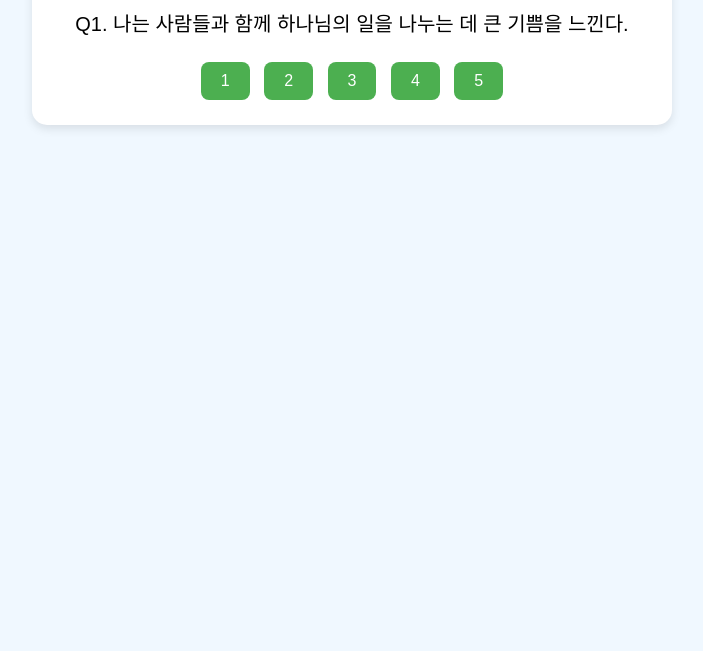
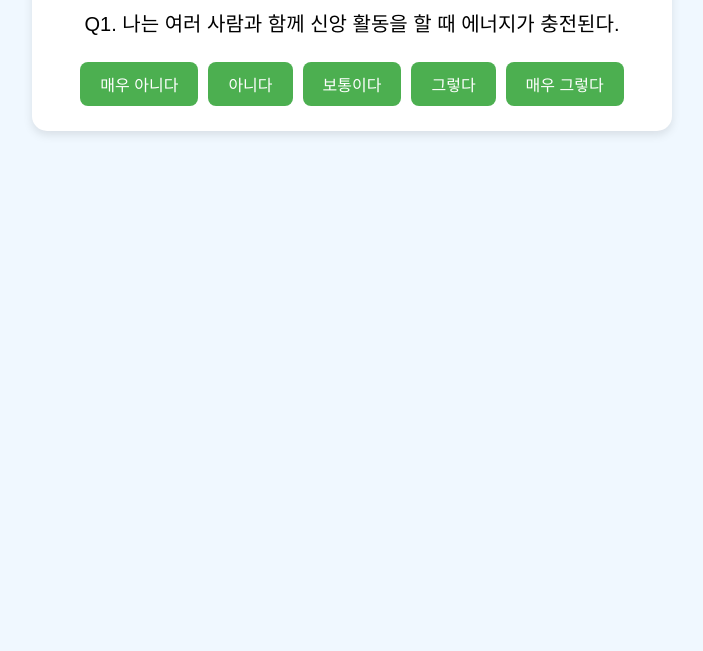
Before and after one commit to sizips32/BiblicalMBT, a plain HTML site: page adult_survey.html in a window 1280 px wide. Shown: the part 149-800 px from the top of the page, without its empty margins (288-991 px from the left). Drawn offline with Linux system fonts and the light colour scheme.

Commit message:
성인용 설문 5지선다형 버튼 텍스트 개선 및 문항 변별력 강화

```diff
--- a/adult_survey.html
+++ b/adult_survey.html
@@ -43,42 +43,50 @@
   <div class="container">
     <h1>성인용 성경적 MBTI 설문</h1>
     <div class="question" id="question-box">질문을 불러오는 중입니다...</div>
-    <div class="scale-buttons">
-      <button onclick="submitAnswer(1)">1</button>
-      <button onclick="submitAnswer(2)">2</button>
-      <button onclick="submitAnswer(3)">3</button>
-      <button onclick="submitAnswer(4)">4</button>
-      <button onclick="submitAnswer(5)">5</button>
-    </div>
+    <div class="scale-buttons"></div>
   </div>
 
   <script>
     const questions = [
-      "나는 사람들과 함께 하나님의 일을 나누는 데 큰 기쁨을 느낀다.",
-      "나는 조용히 성경을 묵상하며 하나님과 깊이 교제하는 시간을 소중히 여긴다.",
-      "나는 교회 모임이나 소그룹 활동에 자주 적극적으로 참여하려고 한다.",
-      "나는 혼자 있는 시간을 통해 내 믿음을 정리하고 하나님께 더 가까이 간다.",
-      "나는 복음을 다른 사람과 자연스럽게 나누는 것을 좋아한다.",
-      "나는 하나님과의 개인적인 대화를 통해 큰 위로를 받는다.",
-      "나는 오늘 주어진 사소한 일에도 하나님의 뜻을 발견하려고 한다.",
-      "나는 미래에 대한 하나님의 비전과 계획을 상상하며 기도하는 것을 좋아한다.",
-      "나는 눈에 보이는 작은 일에 충성하는 것이 중요하다고 생각한다.",
-      "나는 하나님의 뜻을 더 깊이 깨닫기 위해 상상력과 묵상을 사용한다.",
-      "나는 실제로 실행 가능한 계획을 세워 신앙을 실천하는 것을 선호한다.",
-      "나는 성령께서 인도하시는 새로운 길을 기대하며 열린 마음을 갖는다.",
-      "나는 신앙생활에서도 무엇이 옳고 그른지를 먼저 분별하려 한다.",
-      "나는 사랑과 긍휼로 사람들을 이해하고 품는 것이 중요하다고 믿는다.",
-      "나는 성경 말씀의 기준에 따라 상황을 이성적으로 판단하려 한다.",
-      "나는 사람의 아픔을 함께 느끼며 위로하는 것에 마음이 움직인다.",
-      "나는 진리를 지키기 위해 때로는 단호한 결정을 내릴 수 있다.",
-      "나는 사람들의 연약함을 감싸 안아야 한다고 생각한다.",
-      "나는 신앙생활에서도 계획을 세워 꾸준히 실천하는 편이다.",
-      "나는 성령의 인도하심을 따라 유연하게 계획을 바꾸는 것이 중요하다고 믿는다.",
-      "나는 하나님께 드리는 예배나 봉사에 있어 정해진 순서를 중요시한다.",
-      "나는 하나님의 뜻에 민감하게 반응하며 새로운 방향을 기쁘게 받아들인다.",
-      "나는 일의 마무리를 중요하게 여기며 책임감 있게 행동한다.",
-      "나는 계획보다 하나님께서 주시는 기회를 따라 믿음으로 순종하려고 한다."
+      "나는 여러 사람과 함께 신앙 활동을 할 때 에너지가 충전된다.",
+      "조용한 환경에서 깊이 묵상하며 하나님과 교제하는 시간이 나에게 중요하다.",
+      "새로운 사람을 만나는 것이 신앙 성장에 도움이 된다고 느낀다.",
+      "혼자만의 시간을 통해 내 믿음을 점검하고 성장한다.",
+      "복음을 전할 때 자연스럽고 적극적으로 나서게 된다.",
+      "개인적으로 하나님께 기도하고 말씀을 묵상하는 시간이 꼭 필요하다.",
+      "현재 내게 주어진 일상 속에서 하나님의 뜻을 찾으려고 노력한다.",
+      "미래에 대한 하나님의 비전과 인도하심을 자주 상상한다.",
+      "작은 일에도 신실하게 임하는 것이 신앙인의 자세라고 생각한다.",
+      "상상력과 영적 통찰을 통해 하나님의 뜻을 더 깊이 이해하려 한다.",
+      "실행 가능한 계획을 세워 신앙을 실천하는 편이다.",
+      "계획보다는 성령의 인도하심에 따라 즉흥적으로 움직일 때가 많다.",
+      "신앙생활에서 옳고 그름을 분명하게 구분하려 한다.",
+      "사람들의 감정과 상황에 공감하며 배려하는 것이 중요하다.",
+      "성경 말씀을 기준 삼아 이성적으로 판단하려 한다.",
+      "다른 이의 아픔에 함께 공감하고 위로하려 노력한다.",
+      "진리와 원칙을 지키기 위해 단호하게 행동할 수 있다.",
+      "사람들의 약점을 감싸 안고 이해하려 한다.",
+      "계획을 세우고 그에 따라 꾸준히 실천하는 것을 선호한다.",
+      "계획이 바뀌더라도 유연하게 받아들이고 순종한다.",
+      "예배나 봉사에서 정해진 순서와 규칙을 중요하게 생각한다.",
+      "하나님의 뜻에 민감하게 반응하며 새로운 시도에 열려 있다.",
+      "주어진 일을 끝까지 책임감 있게 완수하려 한다.",
+      "계획보다 하나님께서 주시는 기회에 믿음으로 순종하는 편이다."
     ];
+
+    const scaleLabels = ["매우 아니다", "아니다", "보통이다", "그렇다", "매우 그렇다"];
+
+    function renderScaleButtons() {
+      const scaleDiv = document.querySelector('.scale-buttons');
+      scaleDiv.innerHTML = '';
+      scaleLabels.forEach((label, idx) => {
+        const btn = document.createElement('button');
+        btn.textContent = label;
+        btn.onclick = function() { submitAnswer(idx + 1); };
+        scaleDiv.appendChild(btn);
+      });
+    }
+    renderScaleButtons();
 
     let current = 0;
     const answers = [];
```
